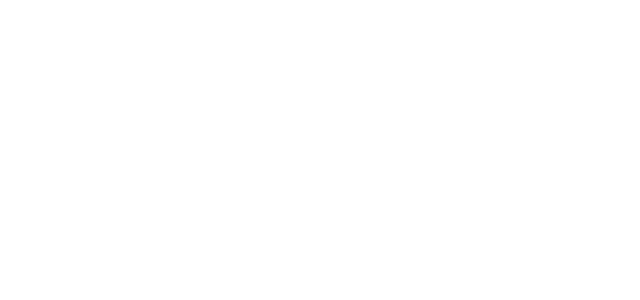
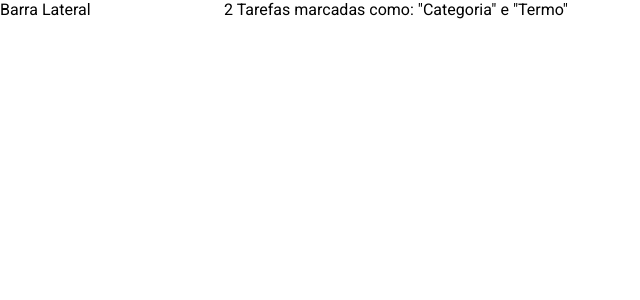
Before and after one commit to ystanz/project_todo-list, a React (Vite) app: page / in a window 1280 px wide. Shown: the top 300 px of the page, without its empty margins (0-640 px from the left). Built offline with nearby package versions, Linux system fonts and the light colour scheme.

Commit message:
feat: creates SideBar and TasksList containers

```diff
--- a/src/App.tsx
+++ b/src/App.tsx
@@ -1,5 +1,17 @@
+import SideBar from './containers/SideBar'
+import TasksList from './containers/TasksList'
+import GlobalStyle, { Container } from './styles'
+
 function App() {
-  return <></>
+  return (
+    <>
+      <GlobalStyle />
+      <Container>
+        <SideBar />
+        <TasksList />
+      </Container>
+    </>
+  )
 }
 
 export default App
--- /dev/null
+++ b/src/containers/SideBar/index.tsx
@@ -0,0 +1,3 @@
+const SideBar = () => <aside>Barra Lateral</aside>
+
+export default SideBar
--- /dev/null
+++ b/src/containers/TasksList/index.tsx
@@ -0,0 +1,7 @@
+const TasksList = () => (
+  <main>
+    <p>2 Tarefas marcadas como: &quot;Categoria&quot; e &quot;Termo&quot;</p>
+  </main>
+)
+
+export default TasksList
--- a/src/styles/index.ts
+++ b/src/styles/index.ts
@@ -1,12 +1,17 @@
-import { createGlobalStyle } from 'styled-components'
+import styled, { createGlobalStyle } from 'styled-components'
 
 const GlobalStyle = createGlobalStyle`
   * {
     margin: 0;
     padding: 0;
     box-sizing: border-box;
-    font-family: 'Roboto, sans-serif';
+    font-family: Roboto, 'sans-serif';
   }
 `
 
+export const Container = styled.div`
+  display: grid;
+  grid-template-columns: 224px auto;
+`
+
 export default GlobalStyle
```
